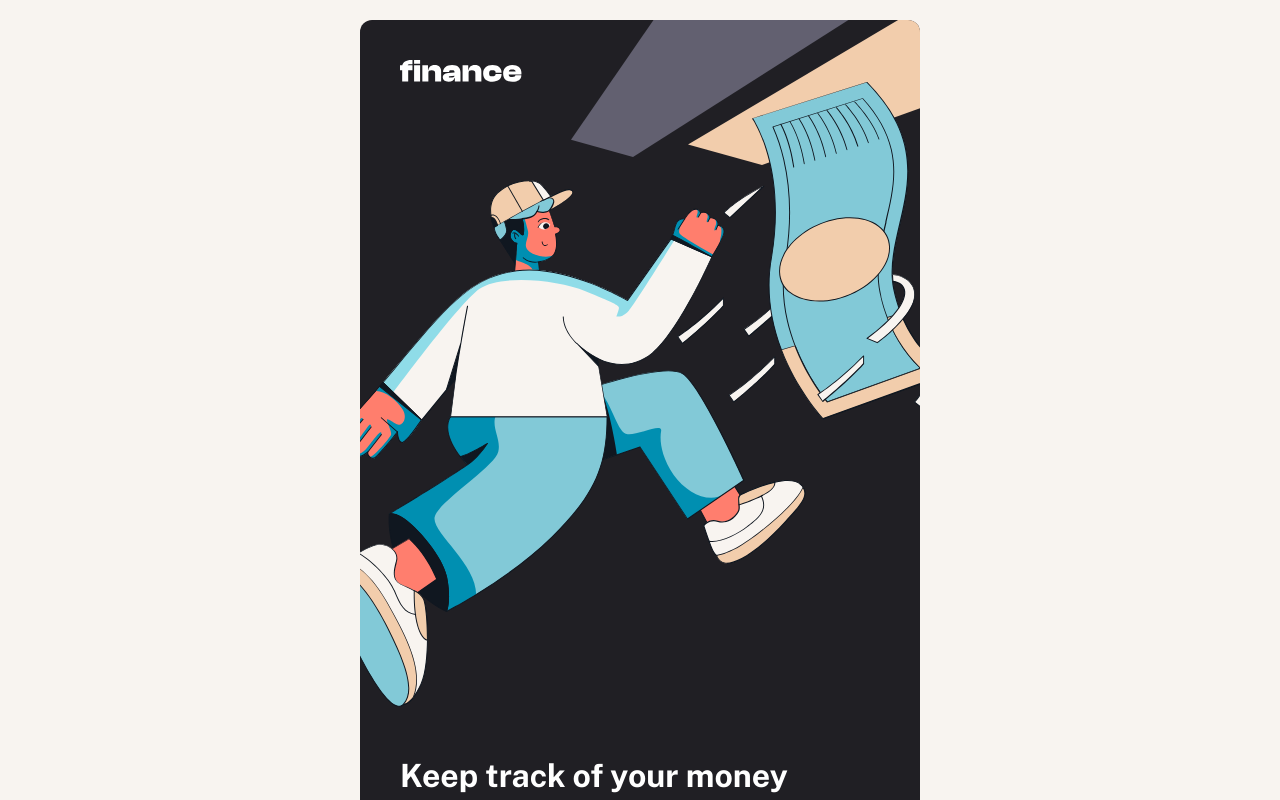
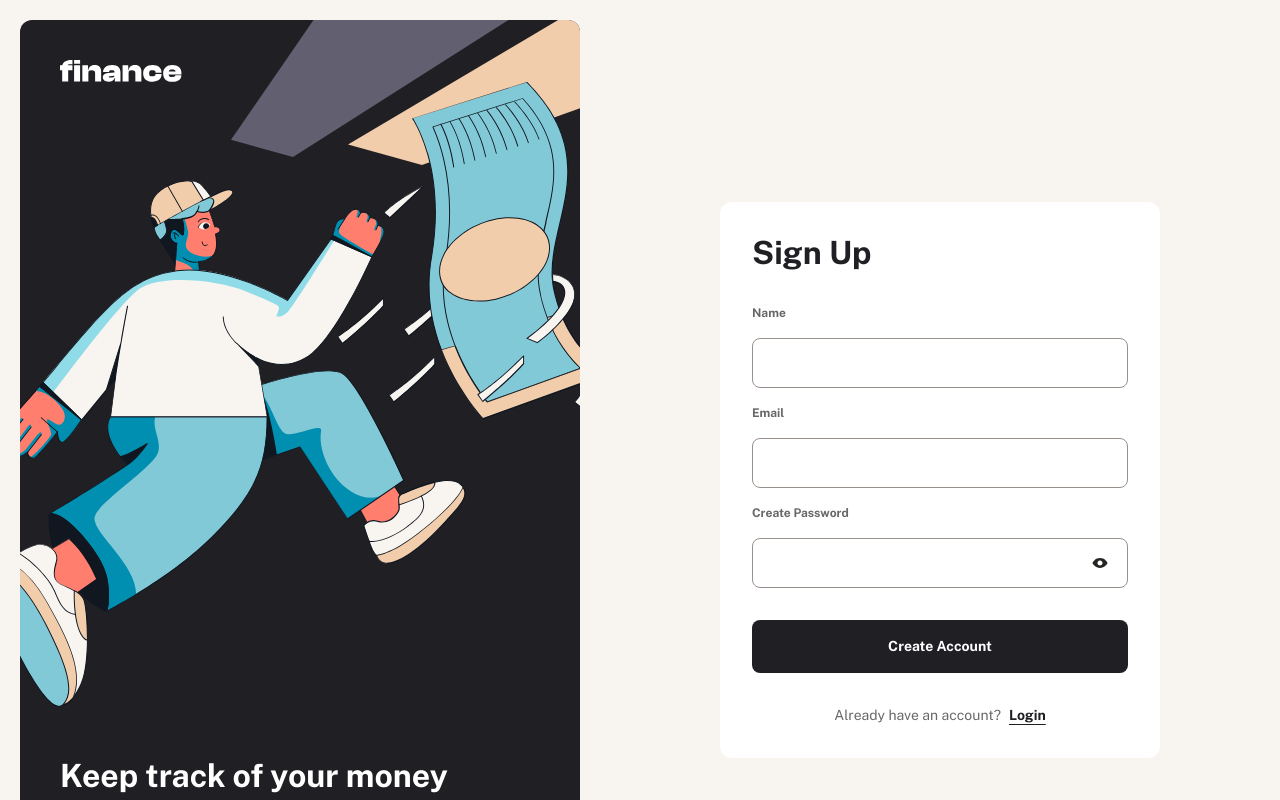
Before and after one commit to travistn/finance-tracker, a Next.js app: page /signup in a window 1280 px wide. Shown: the top 800 px of the page. Built offline with nearby package versions, Linux system fonts and the light colour scheme.

Commit message:
Add/remove custom CSS

```diff
--- a/app/globals.css
+++ b/app/globals.css
@@ -28,6 +28,8 @@ body {
   --color-army-green: oklch(62.98% 0.0714 125.1);
   --color-gold: oklch(76.93% 0.1058 94.07);
   --color-orange: oklch(61.61% 0.1156 43.33);
+
+  --breakpoint-3xl: 110rem;
 }
 
 @layer utilities {
@@ -59,14 +61,6 @@ body {
     @apply text-[12px] leading-[1.5] tracking-normal font-bold;
   }
 
-  .flex-col {
-    @apply flex flex-col;
-  }
-
-  .flex-row {
-    @apply flex flex-row;
-  }
-
   .flex-col-center {
     @apply flex flex-col items-center justify-center;
   }
```
